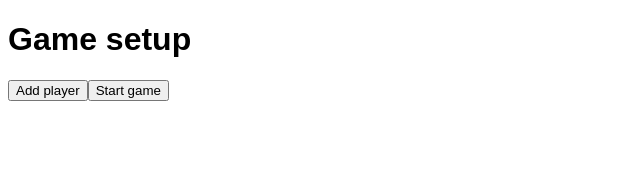
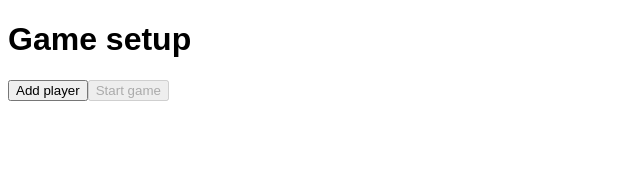
Before and after one commit to tamj0rd2/skc-new, a Next.js app in the folder frontend/: page / in a window 1280 px wide. Both pictures are taken after a click on the button "New game". Shown: the top 170 px of the page, without its empty margins (0-640 px from the left). Built offline with nearby package versions, Linux system fonts and the light colour scheme.

Commit message:
Change pos of start game button

```diff
--- a/frontend/src/components/GameSetup.tsx
+++ b/frontend/src/components/GameSetup.tsx
@@ -24,6 +24,9 @@ export const GameSetup: React.FC<WithDispatch> = ({ dispatch }) => {
       <button onClick={() => setPlayerCount(playerCount + 1)} disabled={playerCount === 6}>
         Add player
       </button>
+      <button type="submit" disabled={playerCount < 2}>
+        Start game
+      </button>
       {new Array(playerCount).fill(0).map((_, i) => {
         const fieldName = i.toString()
         return (
@@ -33,7 +36,6 @@ export const GameSetup: React.FC<WithDispatch> = ({ dispatch }) => {
           </PlayerInput>
         )
       })}
-      <button type="submit">Start game</button>
     </form>
   )
 }
```
